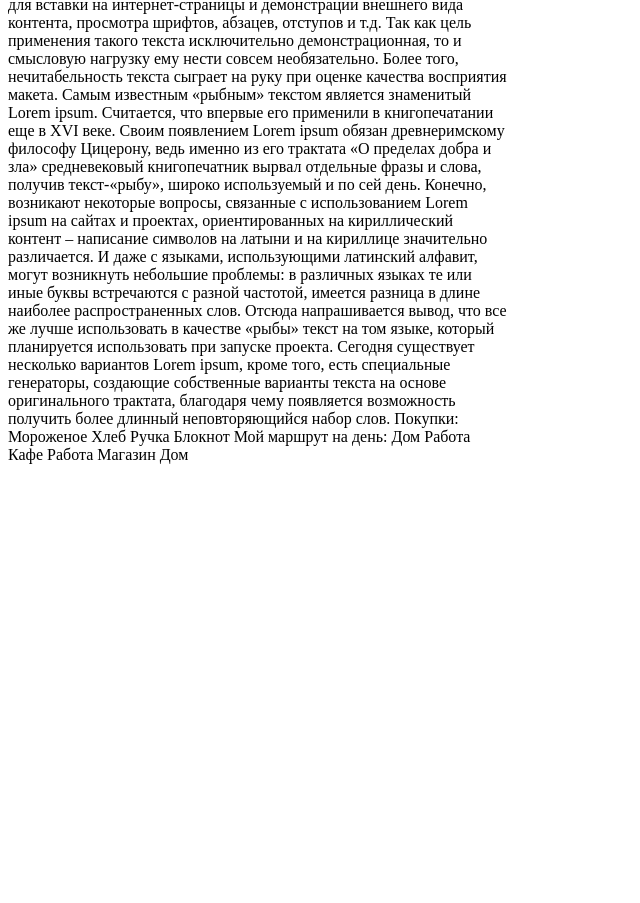
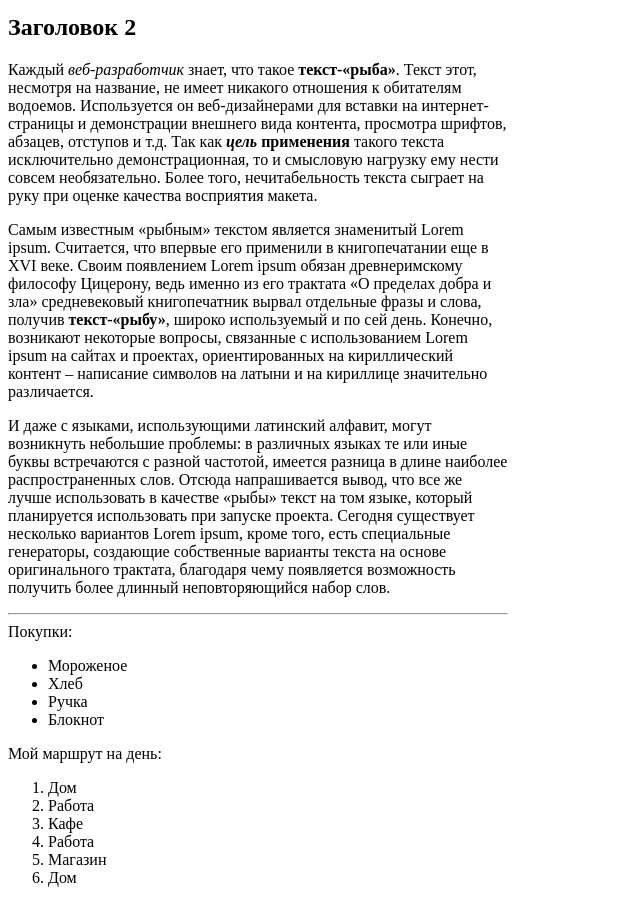
Before and after one commit to nikitanagorni/home-work, a website: page index.html in a window 1280 px wide. Shown: the part 66-969 px from the top of the page, without its empty margins (0-640 px from the left). Before the commit the page ends 800 px from the top, so only its background shows below. Drawn offline with Linux system fonts and the light colour scheme.

Commit message:
add index.html

```diff
--- a/index.html
+++ b/index.html
@@ -6,41 +6,47 @@
 </head>
 <body>
     <div class="container" style="width: 500px">
-       Заголовок 1
-Заголовок 2
+       <h1>Заголовок 1</h1>
+<h2>Заголовок 2</h2>
 
-Каждый веб-разработчик знает, что такое текст-«рыба». Текст этот, несмотря на название, не имеет никакого отношения к
+<p> Каждый <em>веб-разработчик</em> знает, что такое <strong>текст-«рыба»</strong>. Текст этот, несмотря на название, не имеет никакого отношения к
 обитателям водоемов. Используется он веб-дизайнерами для вставки на интернет-страницы и демонстрации внешнего вида
-контента, просмотра шрифтов, абзацев, отступов и т.д. Так как цель применения такого текста исключительно
+контента, просмотра шрифтов, абзацев, отступов и т.д. Так как <strong> <em>цель</em> </strong> <strong>применения</strong> такого текста  исключительно
 демонстрационная, то и смысловую нагрузку ему нести совсем необязательно. Более того, нечитабельность текста сыграет на
-руку при оценке качества восприятия макета.
+руку при оценке качества восприятия макета. </p>
 
-Самым известным «рыбным» текстом является знаменитый Lorem ipsum. Считается, что впервые его применили в книгопечатании
-еще в XVI веке. Своим появлением Lorem ipsum обязан древнеримскому философу Цицерону, ведь именно из его трактата
-«О пределах добра и зла» средневековый книгопечатник вырвал отдельные фразы и слова, получив текст-«рыбу», широко
+<p> Самым известным «рыбным» текстом является знаменитый Lorem ipsum. Считается, что впервые его применили в книгопечатании
+еще в XVI веке. Своим появлением Lorem ipsum обязан древнеримскому
+философу Цицерону, ведь именно из его трактата
+«О пределах добра и зла» средневековый книгопечатник вырвал отдельные фразы и слова, получив <strong> текст-«рыбу»</strong>, широко
 используемый и по сей день. Конечно, возникают некоторые вопросы, связанные с использованием Lorem ipsum на сайтах и
-проектах, ориентированных на кириллический контент – написание символов на латыни и на кириллице значительно различается.
+проектах, ориентированных на кириллический контент – написание символов на латыни и на кириллице значительно различается. </p>
 
-И даже с языками, использующими латинский алфавит, могут возникнуть небольшие проблемы: в различных языках те или иные
+<p> И даже с языками, использующими латинский алфавит, могут возникнуть небольшие проблемы: в различных языках те или иные
 буквы встречаются с разной частотой, имеется разница в длине наиболее распространенных слов. Отсюда напрашивается вывод,
 что все же лучше использовать в качестве «рыбы» текст на том языке, который планируется использовать при запуске
 проекта. Сегодня существует несколько вариантов Lorem ipsum, кроме того, есть специальные генераторы, создающие
 собственные варианты текста на основе оригинального трактата, благодаря чему появляется возможность получить более
-длинный неповторяющийся набор слов.
+длинный неповторяющийся набор слов. </p> <hr>
+
 
 Покупки:
-    Мороженое
-    Хлеб
-    Ручка
-    Блокнот
-
+	<ul>
+	   <li> Мороженое</li>
+    <li> Хлеб </li>
+    <li> Ручка </li>
+    <li> Блокнот </li>
+</ul>
 Мой маршрут на день:
-    Дом
-    Работа
-    Кафе
-    Работа
-    Магазин
-    Дом
+   <ol>
+   <li> Дом </li>
+    <li> Работа </li>
+    <li> Кафе </li>
+    <li> Работа </li>
+    <li> Магазин </li>
+    <li> Дом </li>
+</ol>
+</p>
     </div>
 </body>
 </html>
```
